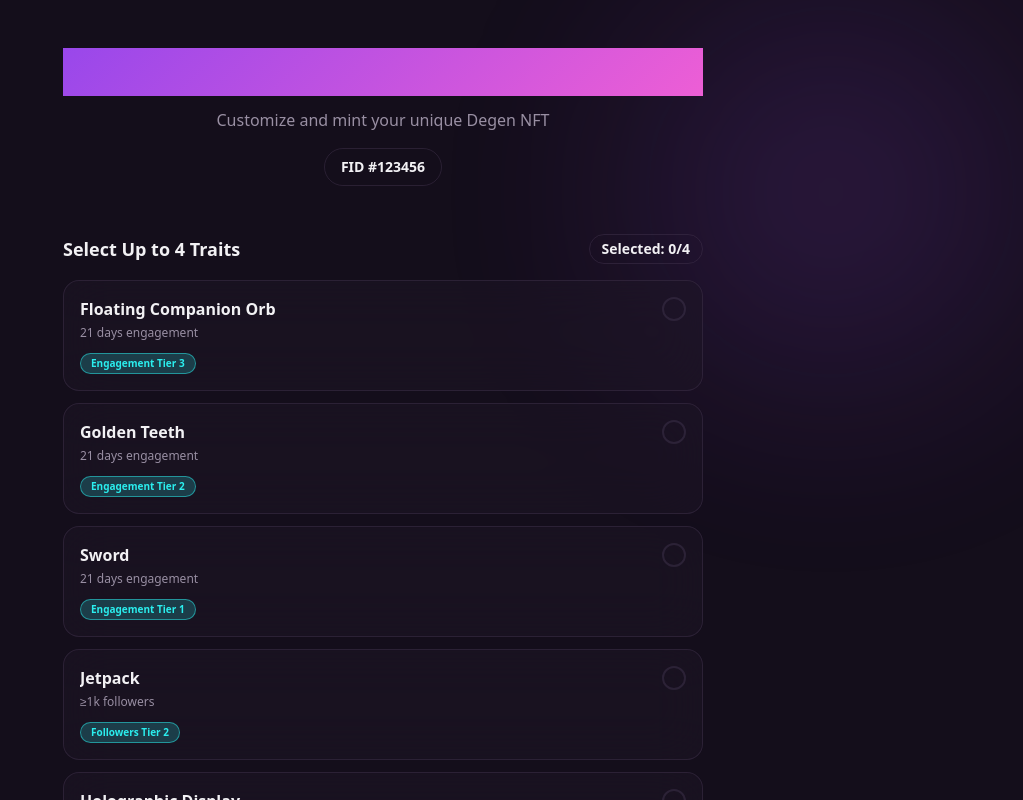
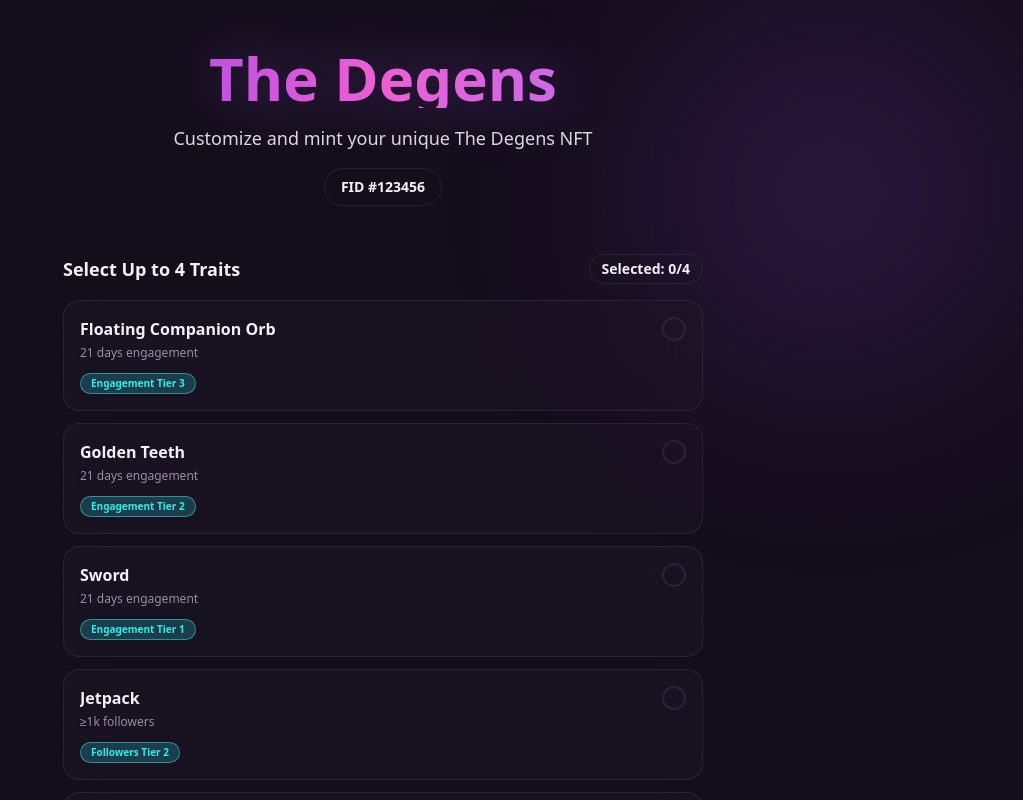
Before and after one commit to bjcd/the-degens-design, a React (Vite) app: page / in a window 1280 px wide. Shown: the top 800 px of the page, without its empty margins (257-1280 px from the left). Built offline with nearby package versions, Linux system fonts and the light colour scheme; the HTML template or start-up script is replaced by a standard one.

Commit message:
Fix title visibility

```diff
--- a/src/pages/Index.tsx
+++ b/src/pages/Index.tsx
@@ -129,11 +129,11 @@ const Index = () => {
       <div className="relative z-10 container max-w-2xl mx-auto px-4 py-8 md:py-12">
         {/* Header */}
         <div className="text-center mb-8 md:mb-12">
-          <h1 className="text-4xl md:text-5xl font-bold mb-3 gradient-primary bg-clip-text text-transparent">
+          <h1 className="text-5xl md:text-6xl font-bold mb-4 bg-gradient-to-r from-primary via-accent to-primary-glow bg-clip-text text-transparent animate-fade-in drop-shadow-[0_0_30px_rgba(168,85,247,0.4)]">
             The Degens
           </h1>
-          <p className="text-muted-foreground text-sm md:text-base mb-4">
-            Customize and mint your unique Degen NFT
+          <p className="text-foreground/90 text-base md:text-lg mb-4 font-medium">
+            Customize and mint your unique The Degens NFT
           </p>
           <Badge variant="outline" className="text-sm px-4 py-2">
             FID #{fid}
```
